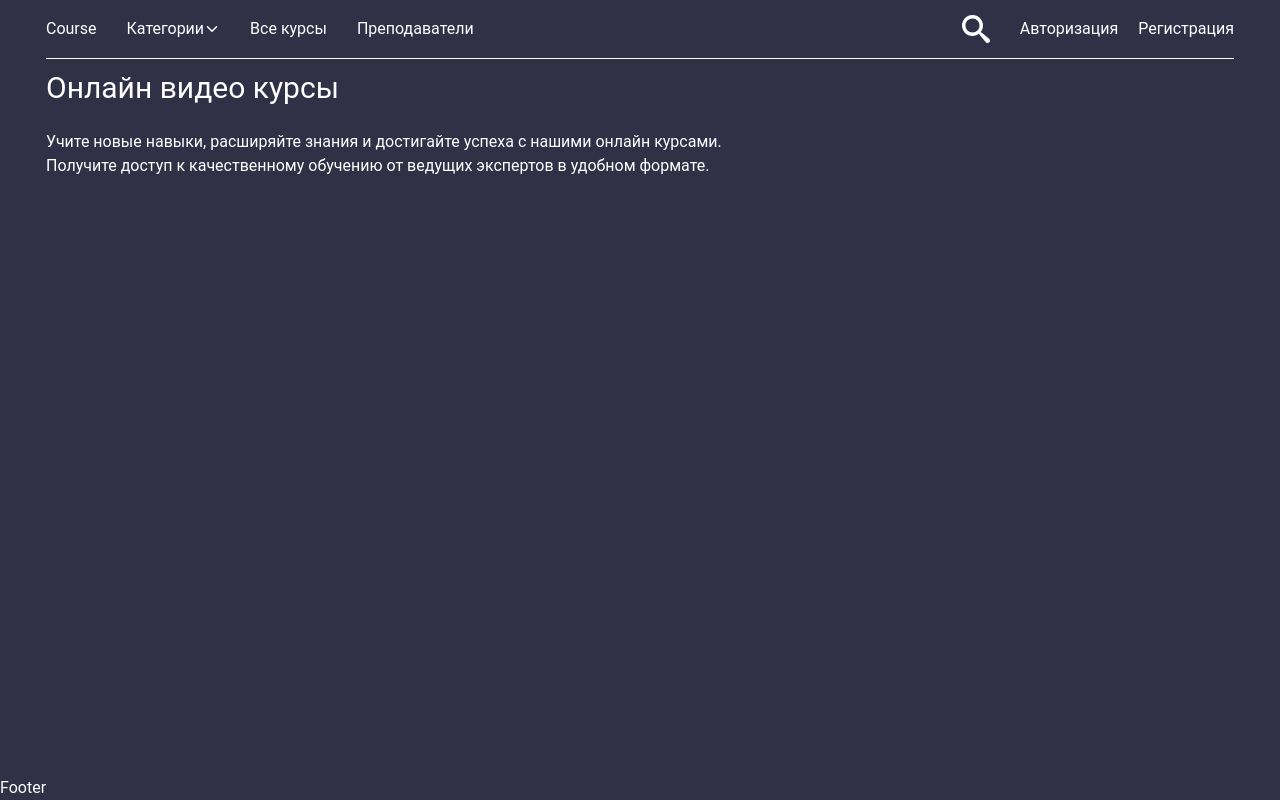
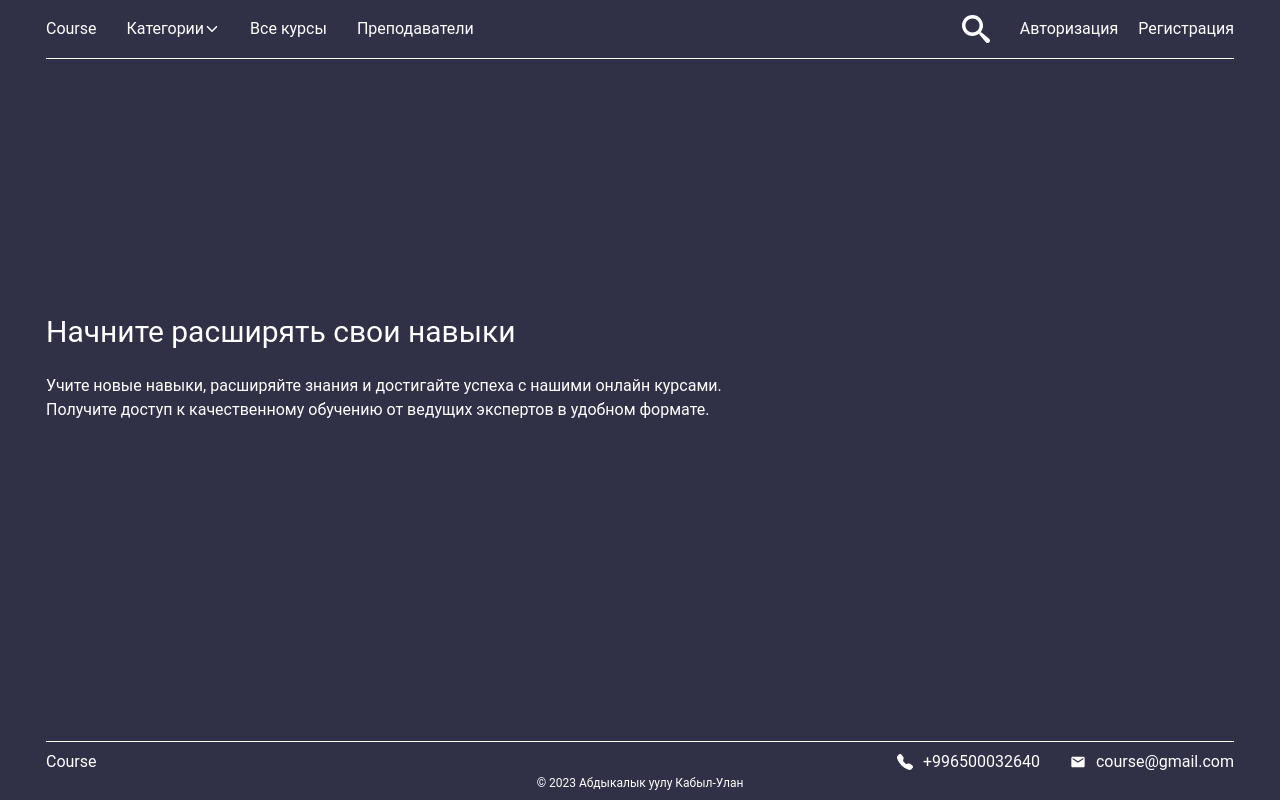
Before and after one commit to kabyl-ulan/platform_language, a React (Create React App) app: page / in a window 1280 px wide. Built offline with nearby package versions, Linux system fonts and the light colour scheme.

Commit message:
add footer and  change hero login register

```diff
--- a/src/components/components-home/HeroHome.tsx
+++ b/src/components/components-home/HeroHome.tsx
@@ -1,6 +1,7 @@
 import { Component, ReactNode } from "react";
 import { Box, Text } from "@chakra-ui/react";
 
+//local
 import { Containers } from "../ui";
 
 class HeroHome extends Component {
@@ -8,13 +9,15 @@ class HeroHome extends Component {
     return (
       <section>
         <Containers>
-          <Box py="20px">
-            <Text fontSize="30px">Онлайн видео курсы</Text>
-            <Text maxW={{ md: "70%", lg: "60%" }} mt="20px">
-              Учите новые навыки, расширяйте знания и достигайте успеха с нашими
-              онлайн курсами. Получите доступ к качественному обучению от
-              ведущих экспертов в удобном формате.
-            </Text>
+          <Box py="20px" minH="80vh" display="flex" alignItems="center">
+            <Box>
+              <Text fontSize="30px">Начните расширять свои навыки</Text>
+              <Text maxW={{ md: "70%", lg: "60%" }} mt="20px">
+                Учите новые навыки, расширяйте знания и достигайте успеха с
+                нашими онлайн курсами. Получите доступ к качественному обучению
+                от ведущих экспертов в удобном формате.
+              </Text>
+            </Box>
           </Box>
         </Containers>
       </section>
--- a/src/components/footer/Footer.tsx
+++ b/src/components/footer/Footer.tsx
@@ -1,8 +1,52 @@
 import React, { Component } from "react";
+import { Box, Text } from "@chakra-ui/react";
+import { BsTelephoneFill } from "react-icons/bs";
+import { MdMail } from "react-icons/md";
+
+//local
+import { Containers } from "../ui";
+import LogoHome from "../header/LogoHome";
 
 class Footer extends Component {
   render(): React.ReactNode {
-    return <footer>Footer</footer>;
+    const currentDate = new Date();
+    const current = currentDate.toLocaleDateString("en-US", {
+      year: "numeric",
+    });
+    return (
+      <footer>
+        <Containers>
+          <Box borderTop="1px" py="8px">
+            <Box
+              display="flex"
+              justifyContent={{ base: "center", xs: "space-between" }}
+              flexDirection={{ base: "column", xs: "row" }}
+              alignItems="center"
+            >
+              <LogoHome />
+              <Box
+                display="flex"
+                alignItems="center"
+                flexWrap="wrap"
+                fontSize="16px"
+              >
+                <Box display="flex" alignItems="center" ml="30px">
+                  <BsTelephoneFill />
+                  <Text ml="10px">+996500032640</Text>
+                </Box>
+                <Box display="flex" alignItems="center" ml="30px">
+                  <MdMail />
+                  <Text ml="10px">course@gmail.com</Text>
+                </Box>
+              </Box>
+            </Box>
+            <Text fontSize="12px" textAlign="center">
+              © {current} Абдыкалык уулу Кабыл-Улан
+            </Text>
+          </Box>
+        </Containers>
+      </footer>
+    );
   }
 }
 
--- a/src/components/forms/LoginForm.tsx
+++ b/src/components/forms/LoginForm.tsx
@@ -33,7 +33,14 @@ const LoginForm = () => {
     <section>
       <Containers>
         <form onSubmit={handleSubmit(onSubmit)}>
-          <Box maxW="500px" mx="auto">
+          <Box
+            maxW="500px"
+            mx="auto"
+            h="80vh"
+            display="flex"
+            alignItems="center"
+          >
+            <Box>
               <Text textAlign="center" fontSize="30px">
                 Авторизация
               </Text>
@@ -62,6 +69,7 @@ const LoginForm = () => {
                 <Btn text="Войти" />
               </Box>
             </Box>
+          </Box>
         </form>
       </Containers>
     </section>
--- a/src/components/forms/RegisterForm.tsx
+++ b/src/components/forms/RegisterForm.tsx
@@ -56,7 +56,7 @@ const RegisterForm = () => {
     <section>
       <Containers>
         <form onSubmit={handleSubmit(onSubmit)}>
-          <Box maxW="500px" mx="auto">
+          <Box maxW="500px" mx="auto" pt="25px">
             <Text textAlign="center" fontSize="30px">
               Регистрация
             </Text>
```
Lines whose indentation alone changed are shown as unchanged.
